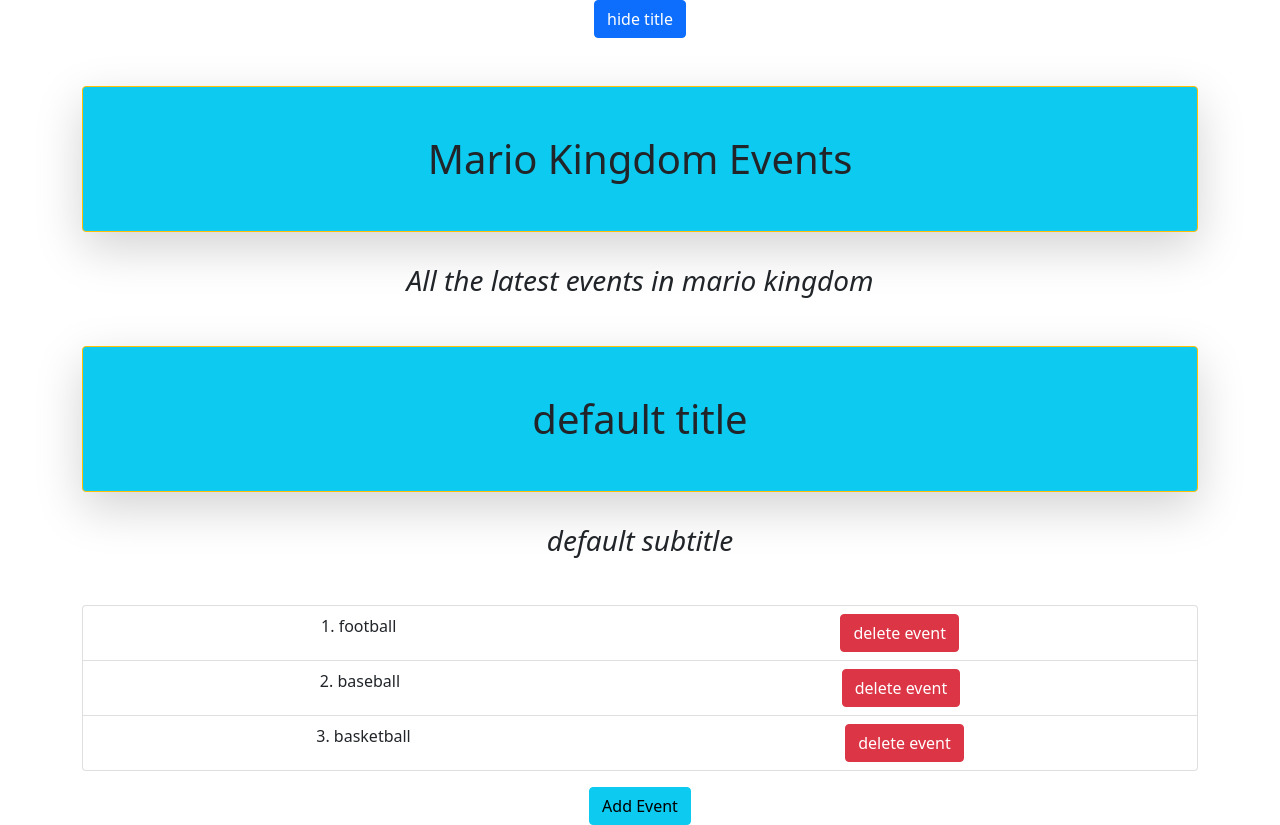
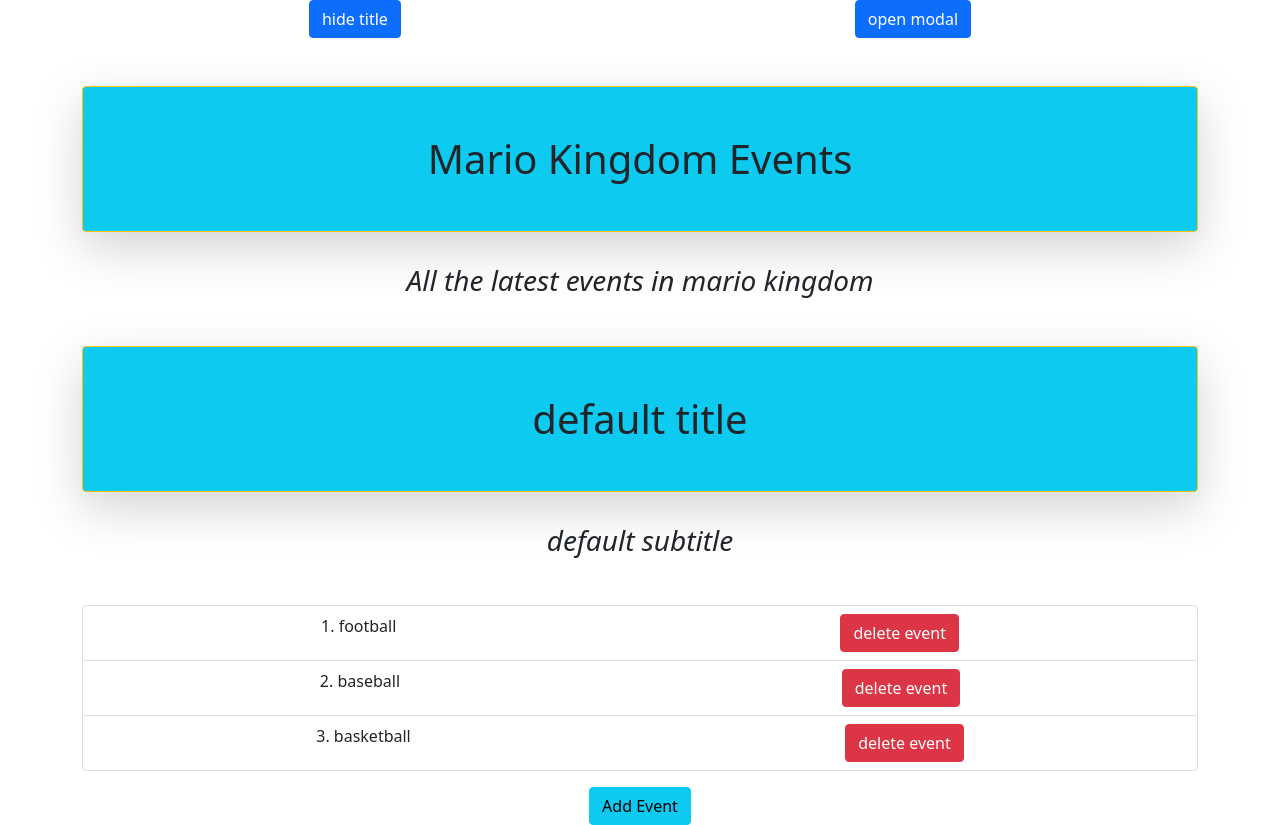
Before and after one commit to musafir928/react-refresh, a React (Create React App) app: page / in a window 1280 px wide. Built offline with nearby package versions, Linux system fonts and the light colour scheme.

Commit message:
add popup modal

```diff
--- a/src/App.js
+++ b/src/App.js
@@ -1,41 +1,69 @@
-import { useState } from 'react';
-import './App.scss';
-import Title from './components/Title';
+import { useState } from "react"
+import "./App.scss"
+import Modal from "./components/Modal"
+import Title from "./components/Title"
 
 function App() {
     const [showTitle, setShowTitle] = useState(true)
+    const [showModal, setShowModal] = useState(false)
     const [events, setEvents] = useState([
-	  {title: "football",id:1},
-	  {title: "baseball",id:2},
-	  {title: "basketball",id:3}
+        { title: "football", id: 1 },
+        { title: "baseball", id: 2 },
+        { title: "basketball", id: 3 },
     ])
 
-  const addEvent = () => setEvents(p=> [ ...p,{id: p.length+1,title: "new event"}])
-  const handleDelete = (i) => setEvents(p=>p.filter(e=>e.id!==i))
-  const toggleTitle = () => setShowTitle(p=> !p)
+    const addEvent = () =>
+        setEvents((p) => [...p, { id: p.length + 1, title: "new event" }])
+    const handleDelete = (i) => setEvents((p) => p.filter((e) => e.id !== i))
+    const toggleTitle = () => setShowTitle((p) => !p)
     return (
-   <div className="App container">
-	   <button className="btn btn-primary mb-5" onClick={toggleTitle}>{showTitle ? "hide title" : "show title"}</button>
-	   {
-		   showTitle && <>
+        <div className='App container'>
+            <div className='button-container d-flex justify-content-around'>
+                <button className='btn btn-primary mb-5' onClick={toggleTitle}>
+                    {showTitle ? "hide title" : "show title"}
+                </button>
+                <button
+                    className='btn btn-primary mb-5'
+                    onClick={() => setShowModal(true)}
+                >
+                    open modal
+                </button>
+            </div>
+            {showTitle && (
+                <>
                     <Title
-					title="Mario Kingdom Events"
-					subtitle="All the latest events in mario kingdom"
+                        title='Mario Kingdom Events'
+                        subtitle='All the latest events in mario kingdom'
                     />
                     <Title />
                 </>
-	   }
+            )}
             <ul className='list-group'>
-		  {events.map(({title, id},i)=>(
-				<li className='list-group-item d-flex justify-content-around' key={i+1}>
-					{i+1}. {title}
-					<button className="btn btn-danger" onClick={()=>handleDelete(id)}>delete event</button>
+                {events.map(({ title, id }, i) => (
+                    <li
+                        className='list-group-item d-flex justify-content-around'
+                        key={i + 1}
+                    >
+                        {i + 1}. {title}
+                        <button
+                            className='btn btn-danger'
+                            onClick={() => handleDelete(id)}
+                        >
+                            delete event
+                        </button>
                     </li>
                 ))}
             </ul>
-	  <button className="btn btn-info mt-3" onClick={addEvent}>Add Event</button>
+            <button className='btn btn-info mt-3' onClick={addEvent}>
+                Add Event
+            </button>
+            {showModal && (
+                <Modal setShowModal={setShowModal}>
+                    <h1>hello from App component</h1>
+                </Modal>
+            )}
         </div>
-  );
+    )
 }
 
-export default App;
+export default App
--- a/src/App.scss
+++ b/src/App.scss
@@ -1,12 +1,16 @@
 @import "../node_modules/bootstrap/scss/bootstrap";
+@import "../node_modules/bootstrap/scss/functions";
 @import "../node_modules/bootstrap/scss/variables";
 @import "../node_modules/bootstrap/scss/mixins";
 @import "../node_modules/bootstrap/scss/root";
+@import "../node_modules/bootstrap/scss/utilities";
 @import "../node_modules/bootstrap/scss/reboot";
 @import "../node_modules/bootstrap/scss/type";
 @import "../node_modules/bootstrap/scss/images";
 @import "../node_modules/bootstrap/scss/containers";
 @import "../node_modules/bootstrap/scss/grid";
+@import "../node_modules/bootstrap/scss/helpers";
+@import "../node_modules/bootstrap/scss/utilities/api";
 
 .App {
     text-align: center;
--- /dev/null
+++ b/src/Modal.scss
@@ -0,0 +1,15 @@
+.modal-backdrop {
+    position: fixed;
+    top: 0;
+    left: 0;
+    width: 100%;
+    height: 100%;
+    background-color: rgba($color: #000000, $alpha: 0.5);
+}
+.modal1 {
+    padding: 30px;
+    max-width: 480px;
+    margin: 200px auto;
+    background-color: #fff;
+    border-radius: 10px;
+}
--- /dev/null
+++ b/src/components/Modal.js
@@ -0,0 +1,17 @@
+import "../Modal.scss"
+
+export default function Modal({ children, setShowModal }) {
+    return (
+        <div className='modal-backdrop'>
+            <div className='modal1'>
+                {children}
+                <button
+                    className='btn btn-danger'
+                    onClick={() => setShowModal(false)}
+                >
+                    close
+                </button>
+            </div>
+        </div>
+    )
+}
```
Lines whose indentation alone changed are shown as unchanged.
